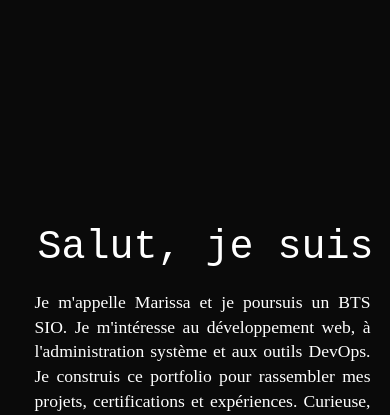
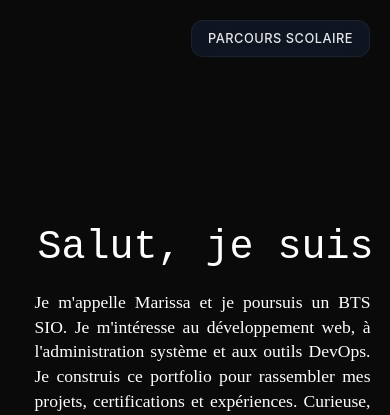
Before and after one commit to marissalmr/portfolio, a Django app: page /accueil/ in a window 390 px wide. Shown: the top 415 px of the page. Run offline with Django 4.2, Linux system fonts and the light colour scheme.

Commit message:
Ajout barre tache p our switch de page

```diff
--- a/templates/accueil.html
+++ b/templates/accueil.html
@@ -6,7 +6,7 @@
     <title>Accueil</title>
     <style>
         body {
-            background-color: #0a0a0a;  /* ← Juste changé ça ! */
+            background-color: #0a0a0a;
             font-family: 'Courier New', Courier, monospace;
             display: flex;
             justify-content: center;
@@ -15,6 +15,39 @@
             height: 100vh;
             margin: 0;
             color: #ffffff;
+        }
+
+        /* Navigation en haut à droite */
+        .top-navigation {
+            position: fixed;
+            top: 30px;
+            right: 30px;
+            z-index: 1000;
+        }
+
+        .nav-link {
+            background: rgba(17, 24, 39, 0.8);
+            backdrop-filter: blur(16px);
+            border: 1px solid rgba(55, 65, 81, 0.3);
+            border-radius: 12px;
+            padding: 12px 20px;
+            text-decoration: none;
+            color: #e5e7eb;
+            font-family: 'Inter', sans-serif;
+            font-size: 0.9rem;
+            font-weight: 500;
+            transition: all 0.3s ease;
+            display: inline-block;
+            text-transform: uppercase;
+            letter-spacing: 0.5px;
+        }
+
+        .nav-link:hover {
+            background: rgba(96, 165, 250, 0.1);
+            border-color: rgba(96, 165, 250, 0.4);
+            color: #60a5fa;
+            transform: translateY(-2px);
+            box-shadow: 0 8px 25px rgba(0, 0, 0, 0.2);
         }
 
         .wrapper {
@@ -96,10 +129,28 @@
         @keyframes blinkCursor {
             0%, 100% { border-color: transparent; }
         }
+
+        /* Responsive */
+        @media (max-width: 768px) {
+            .top-navigation {
+                top: 20px;
+                right: 20px;
+            }
+
+            .nav-link {
+                padding: 10px 16px;
+                font-size: 0.8rem;
+            }
+        }
     </style>
     <script src="https://cdn.jsdelivr.net/npm/typed.js@2.0.12"></script>
 </head>
 <body>
+    <!-- Navigation -->
+    <div class="top-navigation">
+        <a href="/parcours/" class="nav-link">Parcours Scolaire</a>
+    </div>
+
     <div class="wrapper">
         <div class="typewriter-container">
             <span id="typewriter"></span>
```
Also changed, not shown: templates/parcours_scolaire.html (+50 -1 lines).
